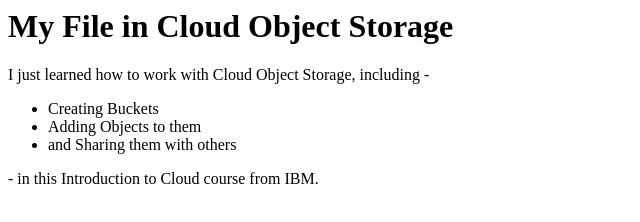
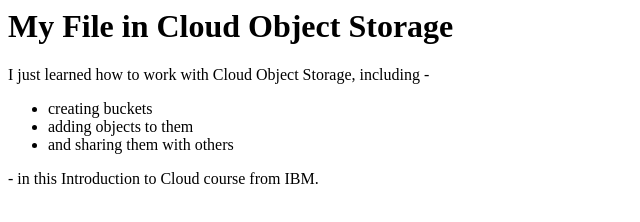
Before and after one commit to rschldr/testrepo, a plain HTML site: page index.html in a window 1280 px wide. Shown: the full height of the page, 0-640 px from the left. Drawn offline with Linux system fonts and the light colour scheme.

Commit message:
changes made from theia lab environment

```diff
--- a/index.html
+++ b/index.html
@@ -3,9 +3,9 @@
 <p></p>
 <p>I just learned how to work with Cloud Object Storage, including -</p>
 <ul>
-    <li>Creating Buckets</li>
-    <li>Adding Objects to them</li>
-    <li>and Sharing them with others</li>
+    <li>creating buckets</li>
+    <li>adding objects to them</li>
+    <li>and sharing them with others</li>
 </ul>
 <p> - in this Introduction to Cloud course from IBM.</b></p>
 
```
Also changed, not shown: 1 other file.
